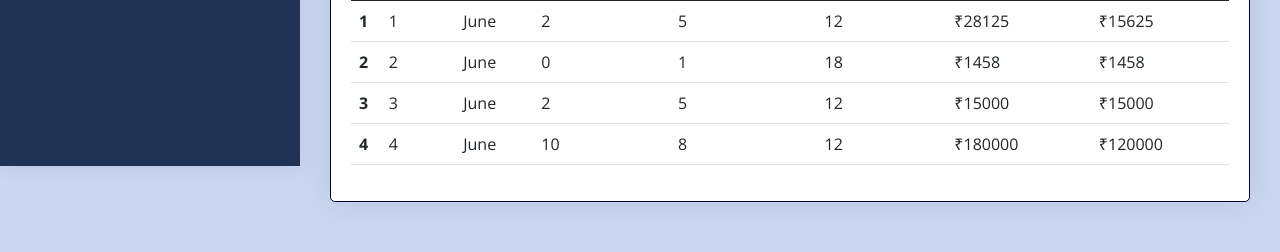
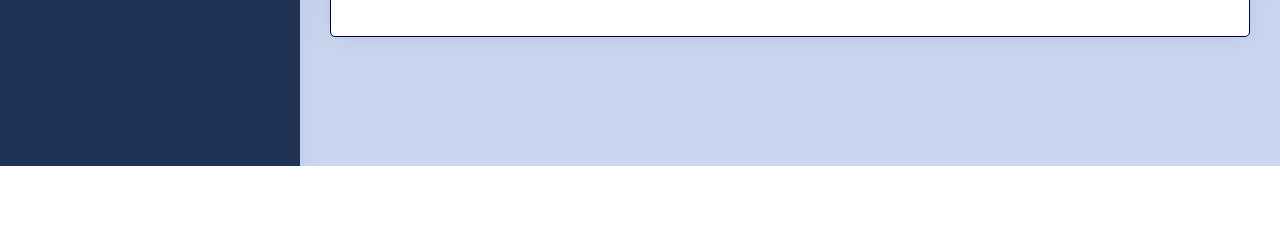
Before and after one commit to ItsAge9633/Company-System, a PHP site: page /admin/allsalary.php in a window 1280 px wide. Shown: the part 634-886 px from the top of the page. After the commit the page ends 800 px from the top, so only its background shows below. Run offline with PHP 8.4, Linux system fonts and the light colour scheme; a user stored in the database is signed in; data comes from the database, SQL or seed files in the repository; some libraries are stand-ins or nearby versions.

Commit message:
UI bug fixes

```diff
--- a/MCQ/dashboard.php
+++ b/MCQ/dashboard.php
@@ -24,7 +24,7 @@
 
   <!-- Vendor CSS Files -->
   <link href="../assets/vendor/bootstrap/css/bootstrap.min.css" rel="stylesheet">
-  <link href="../assets/vendor/bootstrap-icons/bootstrap-icons.css" rel="stylesheet">
+  <link rel="stylesheet" href="../assets/vendor/bootstrap-icons/bootstrap-icons.css?v=<?php echo time(); ?>">
   <link href="../assets/vendor/boxicons/css/boxicons.min.css" rel="stylesheet">
   <link href="../assets/vendor/quill/quill.snow.css" rel="stylesheet">
   <link href="../assets/vendor/quill/quill.bubble.css" rel="stylesheet">
--- a/admin/addEmployee.php
+++ b/admin/addEmployee.php
@@ -23,7 +23,7 @@
 
   <!-- Vendor CSS Files -->
   <link href="../assets/vendor/bootstrap/css/bootstrap.min.css" rel="stylesheet">
-  <link href="../assets/vendor/bootstrap-icons/bootstrap-icons.css" rel="stylesheet">
+  <link rel="stylesheet" href="../assets/vendor/bootstrap-icons/bootstrap-icons.css?v=<?php echo time(); ?>">
   <link href="../assets/vendor/boxicons/css/boxicons.min.css" rel="stylesheet">
   <link href="../assets/vendor/quill/quill.snow.css" rel="stylesheet">
   <link href="../assets/vendor/quill/quill.bubble.css" rel="stylesheet">
--- a/admin/add_cli.php
+++ b/admin/add_cli.php
@@ -23,7 +23,7 @@
 
   <!-- Vendor CSS Files -->
   <link href="../assets/vendor/bootstrap/css/bootstrap.min.css" rel="stylesheet">
-  <link href="../assets/vendor/bootstrap-icons/bootstrap-icons.css" rel="stylesheet">
+  <link rel="stylesheet" href="../assets/vendor/bootstrap-icons/bootstrap-icons.css?v=<?php echo time(); ?>">
   <link href="../assets/vendor/boxicons/css/boxicons.min.css" rel="stylesheet">
   <link href="../assets/vendor/quill/quill.snow.css" rel="stylesheet">
   <link href="../assets/vendor/quill/quill.bubble.css" rel="stylesheet">
--- a/admin/all_emp.php
+++ b/admin/all_emp.php
@@ -23,7 +23,7 @@
 
   <!-- Vendor CSS Files -->
   <link href="../assets/vendor/bootstrap/css/bootstrap.min.css" rel="stylesheet">
-  <link href="../assets/vendor/bootstrap-icons/bootstrap-icons.css" rel="stylesheet">
+  <link rel="stylesheet" href="../assets/vendor/bootstrap-icons/bootstrap-icons.css?v=<?php echo time(); ?>">
   <link href="../assets/vendor/boxicons/css/boxicons.min.css" rel="stylesheet">
   <link href="../assets/vendor/quill/quill.snow.css" rel="stylesheet">
   <link href="../assets/vendor/quill/quill.bubble.css" rel="stylesheet">
--- a/admin/allsalary.php
+++ b/admin/allsalary.php
@@ -24,7 +24,7 @@
 
   <!-- Vendor CSS Files -->
   <link href="../assets/vendor/bootstrap/css/bootstrap.min.css" rel="stylesheet">
-  <link href="../assets/vendor/bootstrap-icons/bootstrap-icons.css" rel="stylesheet">
+  <link rel="stylesheet" href="../assets/vendor/bootstrap-icons/bootstrap-icons.css?v=<?php echo time(); ?>">
   <link href="../assets/vendor/boxicons/css/boxicons.min.css" rel="stylesheet">
   <link href="../assets/vendor/quill/quill.snow.css" rel="stylesheet">
   <link href="../assets/vendor/quill/quill.bubble.css" rel="stylesheet">
@@ -203,7 +203,7 @@
                 </thead>
                 <tbody>
                   <?php
-/*
+
                   $sql22 = "SELECT empid from attendancet";
                     $result22 = mysqli_query($conn, $sql22);
                     $row22 = mysqli_fetch_assoc($result22);
@@ -234,51 +234,6 @@
                       echo "</tr>";
                     }
 
-                    */
-
-                    echo "<tr>";
-                    echo "<th scope='row'>1</th>";
-                    echo "<td>1</td>";
-                    echo "<td> June </td>";
-                    echo "<td>2</td>";
-                    echo "<td>5</td>";
-                    echo "<td>12</td>";
-                    echo "<td>₹28125</td>";
-                    echo "<td>₹15625</td>";
-                    echo "</tr>";
-
-                    echo "<tr>";
-                    echo "<th scope='row'>2</th>";
-                    echo "<td>2</td>";
-                    echo "<td> June </td>";
-                    echo "<td>0</td>";
-                    echo "<td>1</td>";
-                    echo "<td>18</td>";
-                    echo "<td>₹1458</td>";
-                    echo "<td>₹1458</td>";
-                    echo "</tr>";
-
-                    echo "<tr>";
-                    echo "<th scope='row'>3</th>";
-                    echo "<td>3</td>";
-                    echo "<td> June </td>";
-                    echo "<td>2</td>";
-                    echo "<td>5</td>";
-                    echo "<td>12</td>";
-                    echo "<td>₹15000</td>";
-                    echo "<td>₹15000</td>";
-                    echo "</tr>";
-
-                    echo "<tr>";
-                    echo "<th scope='row'>4</th>";
-                    echo "<td>4</td>";
-                    echo "<td> June </td>";
-                    echo "<td>10</td>";
-                    echo "<td>8</td>";
-                    echo "<td>12</td>";
-                    echo "<td>₹180000</td>";
-                    echo "<td>₹120000</td>";
-                    echo "</tr>";
 
 
                     ?>
--- a/admin/attendance.php
+++ b/admin/attendance.php
@@ -19,7 +19,7 @@
         <link href="https://fonts.googleapis.com/css?family=Open+Sans:300,300i,400,400i,600,600i,700,700i|Nunito:300,300i,400,400i,600,600i,700,700i|Poppins:300,300i,400,400i,500,500i,600,600i,700,700i" rel="stylesheet">
         <!-- Vendor CSS Files -->
         <link href="../assets/vendor/bootstrap/css/bootstrap.min.css" rel="stylesheet">
-        <link href="../assets/vendor/bootstrap-icons/bootstrap-icons.css" rel="stylesheet">
+        <link rel="stylesheet" href="../assets/vendor/bootstrap-icons/bootstrap-icons.css?v=<?php echo time(); ?>">
         <link href="../assets/vendor/boxicons/css/boxicons.min.css" rel="stylesheet">
         <link href="../assets/vendor/quill/quill.snow.css" rel="stylesheet">
         <link href="../assets/vendor/quill/quill.bubble.css" rel="stylesheet">
--- a/admin/browse_cli.php
+++ b/admin/browse_cli.php
@@ -23,7 +23,7 @@
 
   <!-- Vendor CSS Files -->
   <link href="../assets/vendor/bootstrap/css/bootstrap.min.css" rel="stylesheet">
-  <link href="../assets/vendor/bootstrap-icons/bootstrap-icons.css" rel="stylesheet">
+  <link rel="stylesheet" href="../assets/vendor/bootstrap-icons/bootstrap-icons.css?v=<?php echo time(); ?>">
   <link href="../assets/vendor/boxicons/css/boxicons.min.css" rel="stylesheet">
   <link href="../assets/vendor/quill/quill.snow.css" rel="stylesheet">
   <link href="../assets/vendor/quill/quill.bubble.css" rel="stylesheet">
--- a/admin/browse_emp.php
+++ b/admin/browse_emp.php
@@ -23,7 +23,7 @@
 
   <!-- Vendor CSS Files -->
   <link href="../assets/vendor/bootstrap/css/bootstrap.min.css" rel="stylesheet">
-  <link href="../assets/vendor/bootstrap-icons/bootstrap-icons.css" rel="stylesheet">
+  <link rel="stylesheet" href="../assets/vendor/bootstrap-icons/bootstrap-icons.css?v=<?php echo time(); ?>">
   <link href="../assets/vendor/boxicons/css/boxicons.min.css" rel="stylesheet">
   <link href="../assets/vendor/quill/quill.snow.css" rel="stylesheet">
   <link href="../assets/vendor/quill/quill.bubble.css" rel="stylesheet">
--- a/admin/change_status.php
+++ b/admin/change_status.php
@@ -23,7 +23,7 @@
 
   <!-- Vendor CSS Files -->
   <link href="../assets/vendor/bootstrap/css/bootstrap.min.css" rel="stylesheet">
-  <link href="../assets/vendor/bootstrap-icons/bootstrap-icons.css" rel="stylesheet">
+  <link rel="stylesheet" href="../assets/vendor/bootstrap-icons/bootstrap-icons.css?v=<?php echo time(); ?>">
   <link href="../assets/vendor/boxicons/css/boxicons.min.css" rel="stylesheet">
   <link href="../assets/vendor/quill/quill.snow.css" rel="stylesheet">
   <link href="../assets/vendor/quill/quill.bubble.css" rel="stylesheet">
--- a/admin/finance.php
+++ b/admin/finance.php
@@ -23,7 +23,7 @@
 
   <!-- Vendor CSS Files -->
   <link href="../assets/vendor/bootstrap/css/bootstrap.min.css" rel="stylesheet">
-  <link href="../assets/vendor/bootstrap-icons/bootstrap-icons.css" rel="stylesheet">
+  <link rel="stylesheet" href="../assets/vendor/bootstrap-icons/bootstrap-icons.css?v=<?php echo time(); ?>">
   <link href="../assets/vendor/boxicons/css/boxicons.min.css" rel="stylesheet">
   <link href="../assets/vendor/quill/quill.snow.css" rel="stylesheet">
   <link href="../assets/vendor/quill/quill.bubble.css" rel="stylesheet">
--- a/admin/payment.php
+++ b/admin/payment.php
@@ -23,7 +23,7 @@
 
   <!-- Vendor CSS Files -->
   <link href="../assets/vendor/bootstrap/css/bootstrap.min.css" rel="stylesheet">
-  <link href="../assets/vendor/bootstrap-icons/bootstrap-icons.css" rel="stylesheet">
+  <link rel="stylesheet" href="../assets/vendor/bootstrap-icons/bootstrap-icons.css?v=<?php echo time(); ?>">
   <link href="../assets/vendor/boxicons/css/boxicons.min.css" rel="stylesheet">
   <link href="../assets/vendor/quill/quill.snow.css" rel="stylesheet">
   <link href="../assets/vendor/quill/quill.bubble.css" rel="stylesheet">
--- a/admin/transaction.php
+++ b/admin/transaction.php
@@ -23,7 +23,7 @@
 
   <!-- Vendor CSS Files -->
   <link href="../assets/vendor/bootstrap/css/bootstrap.min.css" rel="stylesheet">
-  <link href="../assets/vendor/bootstrap-icons/bootstrap-icons.css" rel="stylesheet">
+  <link rel="stylesheet" href="../assets/vendor/bootstrap-icons/bootstrap-icons.css?v=<?php echo time(); ?>">
   <link href="../assets/vendor/boxicons/css/boxicons.min.css" rel="stylesheet">
   <link href="../assets/vendor/quill/quill.snow.css" rel="stylesheet">
   <link href="../assets/vendor/quill/quill.bubble.css" rel="stylesheet">
--- a/admin/view_cli.php
+++ b/admin/view_cli.php
@@ -23,7 +23,7 @@
 
   <!-- Vendor CSS Files -->
   <link href="../assets/vendor/bootstrap/css/bootstrap.min.css" rel="stylesheet">
-  <link href="../assets/vendor/bootstrap-icons/bootstrap-icons.css" rel="stylesheet">
+  <link rel="stylesheet" href="../assets/vendor/bootstrap-icons/bootstrap-icons.css?v=<?php echo time(); ?>">
   <link href="../assets/vendor/boxicons/css/boxicons.min.css" rel="stylesheet">
   <link href="../assets/vendor/quill/quill.snow.css" rel="stylesheet">
   <link href="../assets/vendor/quill/quill.bubble.css" rel="stylesheet">
```
Also changed, not shown: admin/assign.php (+1 -7 lines).
